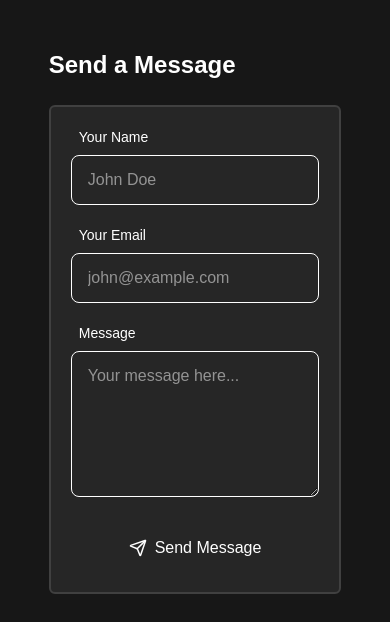
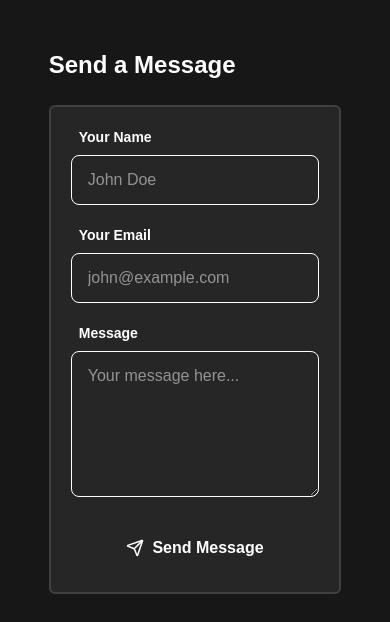
Before and after one commit to Lau-szutner/Lau-Szutner-Portfolio, a React (Vite) app: page / in a window 390 px wide. Shown: the part 5900-6522 px from the top of the page. Built offline with nearby package versions, Linux system fonts and the light colour scheme; no server answers; a web font is replaced by a local one.

Commit message:
cambios menores

```diff
--- a/src/components/contactMe/ContacMe.tsx
+++ b/src/components/contactMe/ContacMe.tsx
@@ -11,7 +11,7 @@ const ContacMe = () => {
               <div className="w-full">
                 <label
                   htmlFor="name"
-                  className="block text-sm font-medium mb-2 text-left pl-2"
+                  className="block text-sm font-bold mb-2 text-left pl-2"
                 >
                   Your Name
                 </label>
@@ -27,7 +27,7 @@ const ContacMe = () => {
               <div className="w-full">
                 <label
                   htmlFor="email"
-                  className="block text-sm font-medium mb-2 text-left pl-2"
+                  className="block text-sm font-bold mb-2 text-left pl-2"
                 >
                   Your Email
                 </label>
@@ -43,7 +43,7 @@ const ContacMe = () => {
               <div className="w-full">
                 <label
                   htmlFor="message"
-                  className="block text-sm font-medium mb-2 text-left pl-2"
+                  className="block text-sm font-bold mb-2 text-left pl-2"
                 >
                   Message
                 </label>
@@ -58,7 +58,7 @@ const ContacMe = () => {
               </div>
               <button
                 type="submit"
-                className="w-full py-3 px-6 flex items-center justify-center gap-2 bg-gradient-to-r from-darktech-neon-green to-darktech-holo-cyan text-darktech-background font-medium rounded-lg transition-transform duration-300 hover:scale-[1.02] disabled:opacity-70"
+                className="w-full py-3 px-6 flex items-center justify-center gap-2 bg-gradient-to-r from-darktech-neon-green to-darktech-holo-cyan text-darktech-background font-bold rounded-lg transition-transform duration-300 hover:scale-[1.02] disabled:opacity-70"
               >
                 {/* Send Icon */}
                 <svg
--- a/src/components/header/Header.tsx
+++ b/src/components/header/Header.tsx
@@ -26,21 +26,19 @@ function Header() {
     >
       <div className="grid md:grid-cols-2 place-items-center h-full lg:w-11/12 md:w-9/12 gap-15">
         <div className="grid gap-5">
-          <div className="text-5xl md:text-6xl lg:text-8xl mb-6">
+          <div className="text-5xl md:text-6xl lg:text-7xl mb-6">
             <p>
               <span className="text-accent">Hey there!</span>
               I'm
             </p>
           </div>
-          <div className="text-5xl md:text-6xl lg:text-8xl font-bold">
+          <div className="text-5xl md:text-6xl lg:text-7xl font-bold">
             <p>Lautaro</p>
             <p>Fernandez</p>
             <p>Szutner</p>
           </div>
           <div className="flex gap-4">
-            <Button link={'https://github.com/Lau-szutner/portfolio'}>
-              Github
-            </Button>
+            <Button link={'https://github.com/Lau-szutner'}>Github</Button>
 
             <Button
               link={
@@ -50,7 +48,7 @@ function Header() {
               Linkedin
             </Button>
 
-            <Button link={'mailto:lautaro.szutner@gmail.com'}>Email</Button>
+            <Button link={'mailto:lautaroszutner@gmail.com'}>Email</Button>
           </div>
         </div>
 
```
